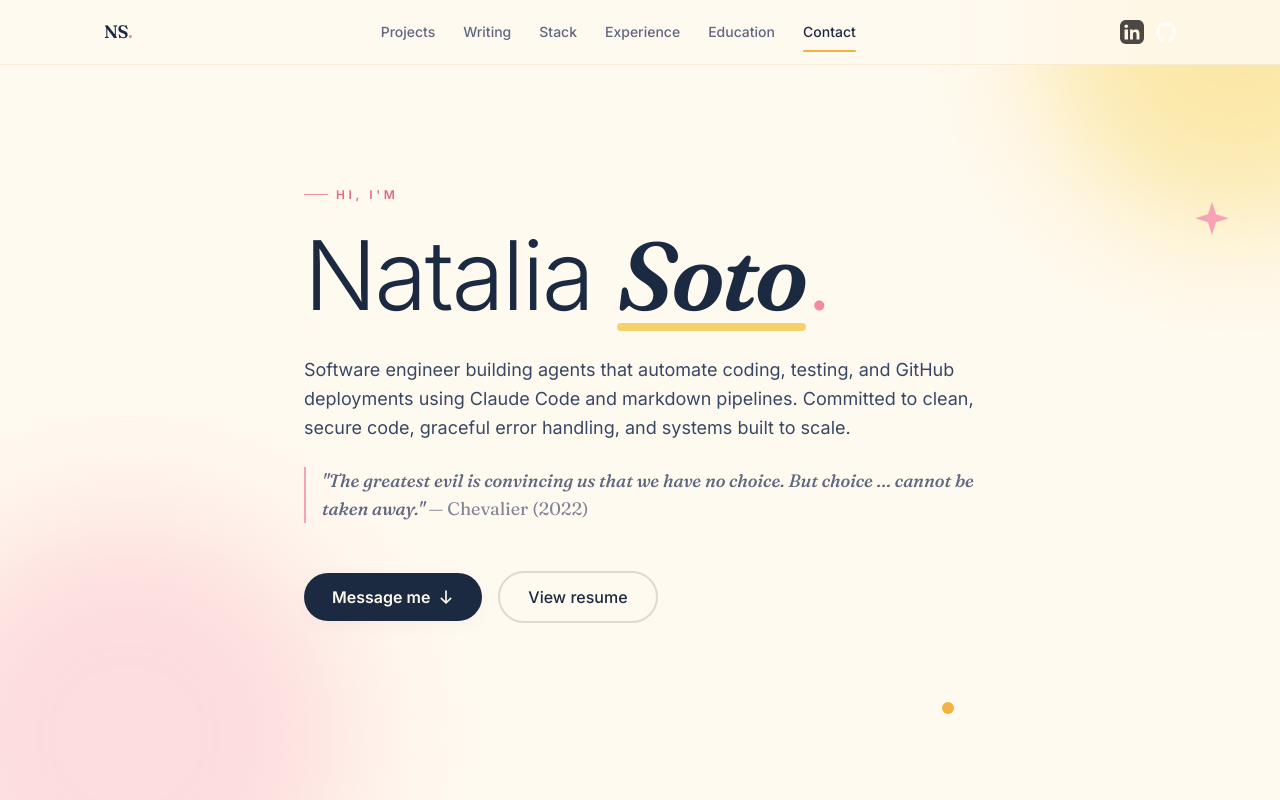
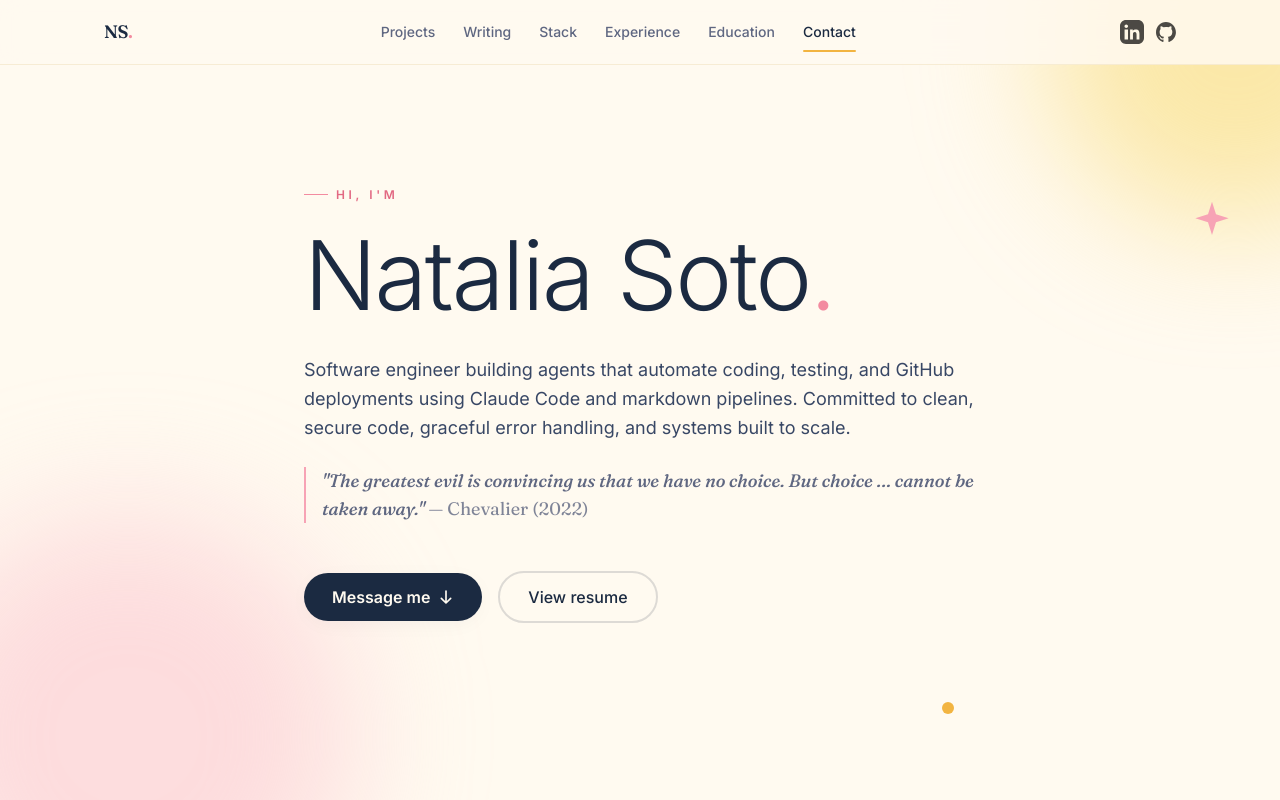
Before and after one commit to nataliamelissas/nataliasoto, a React (Vite) app: page / in a window 1280 px wide. Shown: the top 800 px of the page. Built offline with nearby package versions, Linux system fonts and the light colour scheme.

Commit message:
fix name and gh svg.

```diff
--- a/src/pages/HomePage.tsx
+++ b/src/pages/HomePage.tsx
@@ -67,14 +67,7 @@ const HomePage: React.FC = () => {
           </p>
 
           <h1 className="text-6xl md:text-7xl lg:text-8xl font-extralight tracking-tight mb-8 leading-[0.95] text-ink-900">
-            Natalia{" "}
-            <span className="relative inline-block font-display italic font-semibold text-ink-900">
-              Soto
-              <span
-                aria-hidden
-                className="absolute -bottom-1 left-0 right-0 h-2 bg-butter-300/80 rounded-full -z-0 translate-y-1"
-              />
-            </span>
+            Natalia Soto
             <span className="text-rose-400">.</span>
           </h1>
 
```
Also changed, not shown: src/assets/github.svg.
